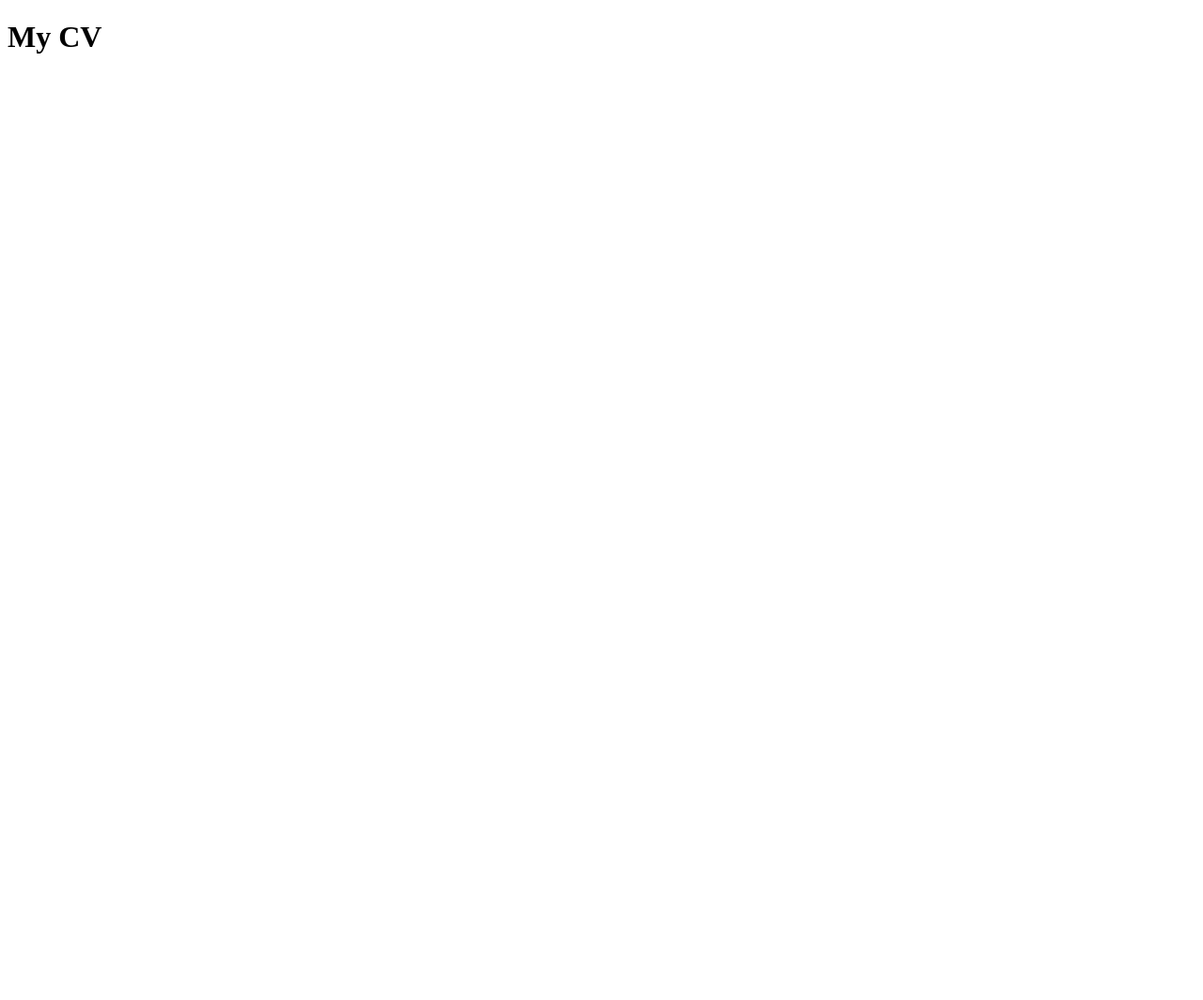
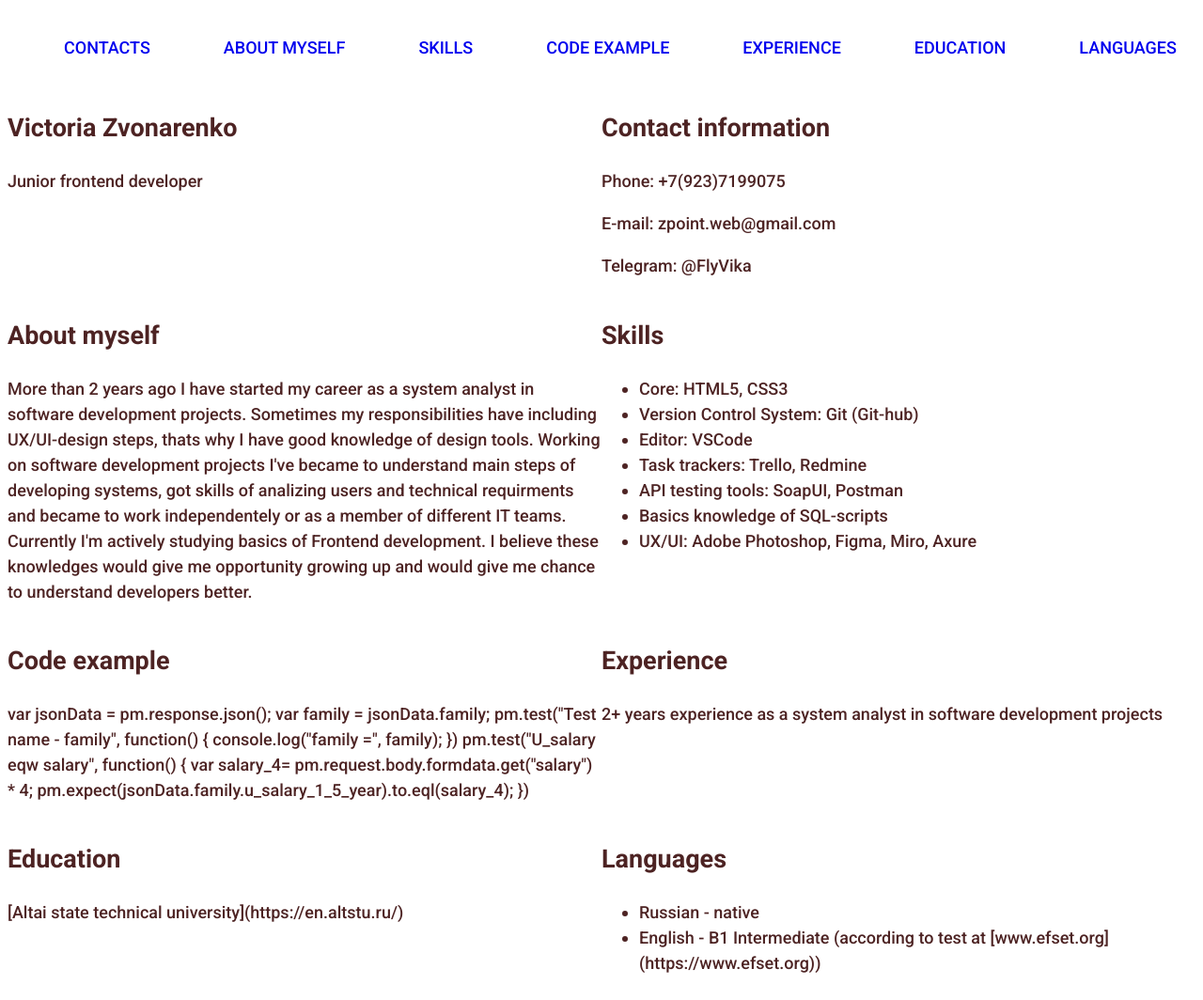
Before and after one commit to FlyVika/rsschool-cv, a plain HTML site: page index.html in a window 1280 px wide. Shown: the whole page at 94% size. Before the commit the page ends 800 px from the top, so only its background shows below. Drawn offline with Linux system fonts and the light colour scheme.

Commit message:
feat: add info into index.html, style.css

```diff
--- a/index.html
+++ b/index.html
@@ -4,10 +4,92 @@
     <meta charset="UTF-8">
     <meta http-equiv="X-UA-Compatible" content="IE=edge">
     <meta name="viewport" content="width=device-width, initial-scale=1.0">
-    <title>Document</title>
+    <title>Curriculum vitae</title>
+    <link rel="stylesheet" href="style.css">
+    <link rel="icon" href="assets/favicon.ico">
+    <link rel="preconnect" href="https://fonts.gstatic.com">
+    <link href="https://fonts.googleapis.com/css2?family=Roboto:wght@100;300;500;700&display=swap" rel="stylesheet">
 </head>
 <body>
-  <h1>My CV</h1>
+<header>
+    <div class="container">
+        <nav class="nav">
+            <ul class="nav-list">
+              <li class="nav-item"><a href="#contacts" class="nav-link">Contacts</a></li>
+              <li class="nav-item"><a href="#about-myself" class="nav-link">About myself</a></li>
+              <li class="nav-item"><a href="#skills" class="nav-link">Skills</a></li>
+              <li class="nav-item"><a href="#code-example" class="nav-link">Code example</a></li>
+              <li class="nav-item"><a href="#experience" class="nav-link">Experience</a></li>
+              <li class="nav-item"><a href="#education" class="nav-link">Education</a></li>
+              <li class="nav-item"><a href="#languges" class="nav-link">Languages</a></li>
+            </ul>
+        </nav>
+    </div>
+</header>
+<main class="main-container">
+    <section id="main-info" class="section">
+        <h1 class="section-title">Victoria Zvonarenko</h1>
+        <p>Junior frontend developer</p>
+    </section>
+    <section id="contacts" class="section">
+        <h2 class="section-title">Contact information</h2>
+        <p>Phone: +7(923)7199075</p>
+        <p>E-mail: zpoint.web@gmail.com</p>
+        <p>Telegram: @FlyVika</p>
+    </section>
+    <section id="about-myself" class="section">
+        <h2 class="section-title">About myself</h2>
+        <p>More than 2 years ago I have started my career as a system analyst in software development projects. Sometimes my responsibilities have  including UX/UI-design steps, thats why I have good knowledge of design tools.
+            Working on software development projects I've became to understand main steps of developing systems,  got skills of analizing users and technical requirments and became to work independentely or as a member of different IT teams.
+            Currently I'm actively studying basics of Frontend development. I believe these knowledges would give me opportunity growing up and would give me chance to understand developers better.</p>
+    </section>
+    <section id="skills" class="section">
+        <h2 class="section-title">Skills</h2>
+        <p>
+            <ul>
+                <li>Core: HTML5, CSS3</li>
+                <li>Version Control System: Git (Git-hub)</li>
+                <li>Editor: VSCode</li>
+                <li>Task trackers: Trello, Redmine</li>
+                <li>API testing tools: SoapUI, Postman</li>
+                <li>Basics knowledge of SQL-scripts</li>
+                <li>UX/UI: Adobe Photoshop, Figma, Miro, Axure</li>
+            </ul>
+        </p>
+    </section>
+    <section id="code-example" class="section">
+        <h2 class="section-title">Code example</h2>
+        <p>var jsonData = pm.response.json();
+            var family = jsonData.family;
+            pm.test("Test name - family", function()
+            {
+                console.log("family =", family);
+            })
+            pm.test("U_salary eqw salary", function()
+            {
+                var salary_4= pm.request.body.formdata.get("salary") * 4;
+                pm.expect(jsonData.family.u_salary_1_5_year).to.eql(salary_4);
+            })</p>
+    </section>
+    <section id="experience" class="section">
+        <h2 class="section-title">Experience</h2>
+        <p>2+ years experience as a system analyst in software development projects</p>
+    </section>
+    <section id="education" class="section">
+        <h2 class="section-title">Education</h2>
+        <p>[Altai state technical university](https://en.altstu.ru/)</p>
+    </section>
+    <section id="languges" class="section">
+        <h2 class="section-title">Languages</h2>
+        <ul>
+            <li>Russian - native</li>
+            <li>English - B1 Intermediate (according to test at [www.efset.org](https://www.efset.org))</li>
+        </ul>
+    </section>
+</main>
+<footer>
+    <div class="container"></div>
+</footer>
 
 </body>
 </html>
--- a/style.css
+++ b/style.css
@@ -1,3 +1,48 @@
-.for_git{
-    text-align: justify;
+* {
+  box-sizing: border-box;
 }
+html {
+    scroll-behavior: smooth;
+  }
+body {
+    display: flex;
+    flex-direction: column;
+    justify-content: space-between;
+    font-family: 'Roboto', sans-serif;
+    font-size: 18px;
+    font-weight: 400;
+    line-height: 1.5;
+    color: #4d2323;
+  }
+.container {
+    max-width: 1440px;
+    margin: 0 auto;
+  }
+.nav-list {
+    display: flex;
+    justify-content: space-between;
+    align-items: center;
+    list-style: none;
+    text-transform: uppercase;
+  }
+.nav-link {
+    padding: 0 20px;
+    line-height: 50px;
+    text-decoration: none;
+  }
+.nav-link:hover {
+  transition: .3s;
+  color: brown;
+}
+.main-container {
+  display: flex;
+  flex-wrap: wrap;
+}
+.section {
+  width: 50%;
+}
+@media (max-width: 768px) {
+  .section {
+    width: 100%;
+  }
+}
```
Also changed, not shown: assets/img/103557.jpg (renamed from 103557.jpg), 1 other file.
